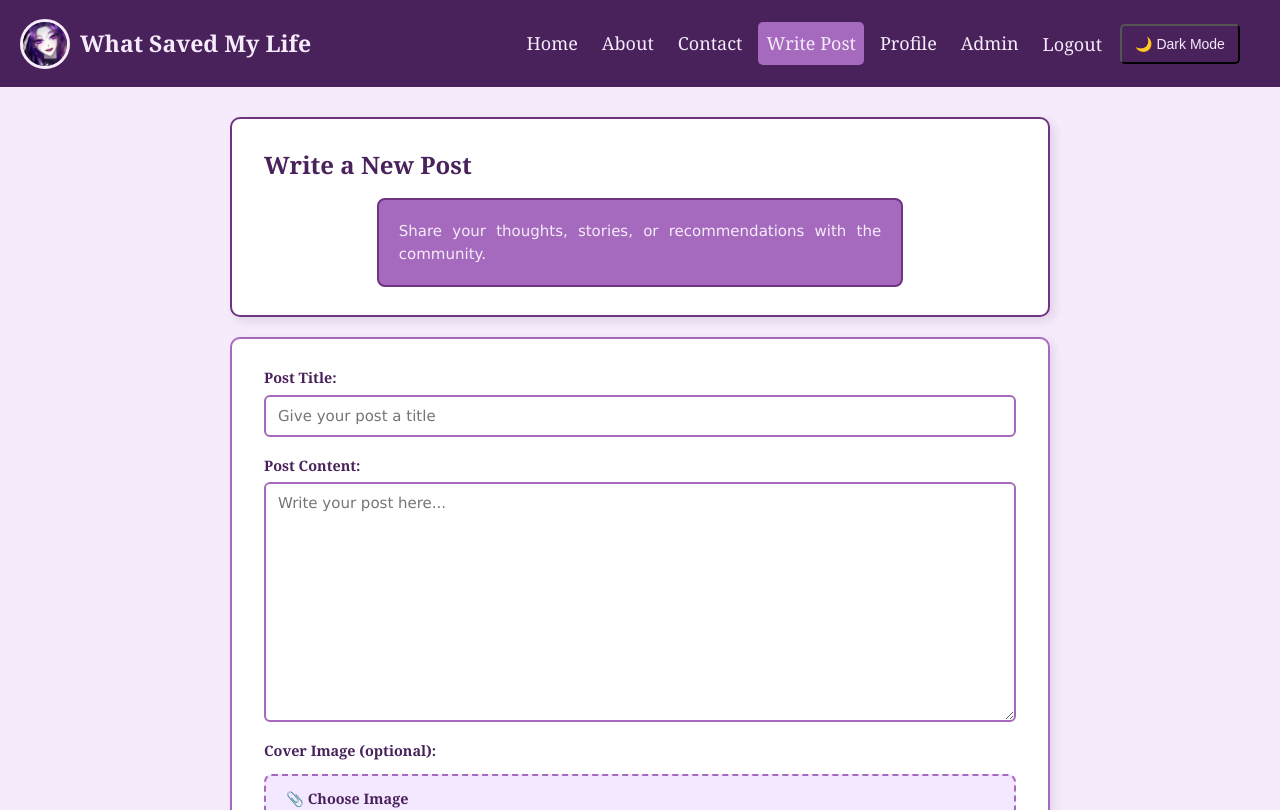
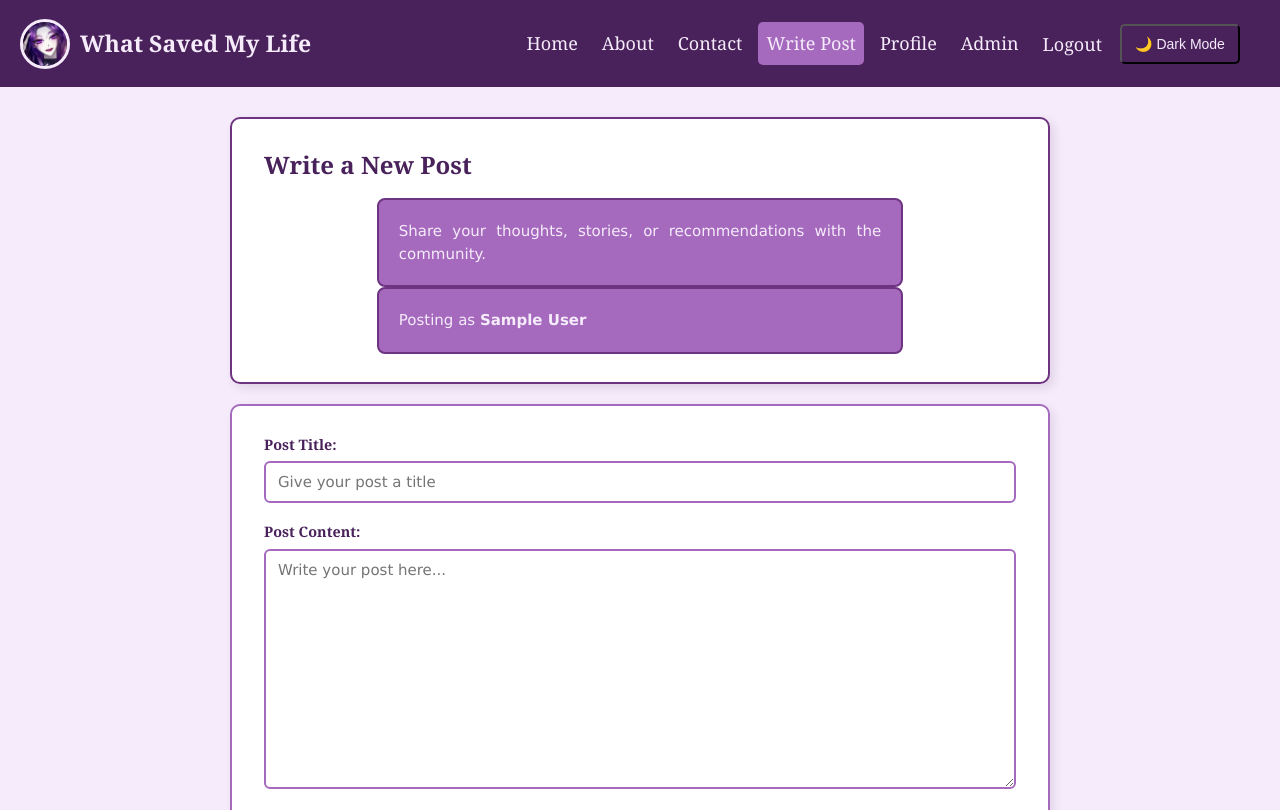
Before and after one commit to znieyuriane-gif/thefolio-project, a React (Create React App) app in the folder frontend/: page /create-post in a window 1280 px wide. Shown: the top 810 px of the page. Built offline with nearby package versions, Linux system fonts and the light colour scheme; sample sign-in values are in the browser's storage.

Commit message:
fix: disable no-unused-vars for user in CreatePostPage

```diff
--- a/frontend/src/pages/CreatePostPage.js
+++ b/frontend/src/pages/CreatePostPage.js
@@ -13,7 +13,8 @@ const CreatePostPage = () => {
   const [error,        setError]        = useState('');
   const [loading,      setLoading]      = useState(false);
 
-  const { user }  = useAuth();
+  const { user } = useAuth(); // eslint-disable-line no-unused-vars
+
   const navigate  = useNavigate();
 
   // Handle image selection + show preview
@@ -39,7 +40,9 @@ const CreatePostPage = () => {
     fd.append('title', title);
     fd.append('body', body);
     if (image) fd.append('image', image);
-
+    if (user) {
+      fd.append('author', user.id);   // or user._id / user.username depending on your backend
+    }
     try {
       const { data } = await API.post('/posts', fd, {
         headers: { 'Content-Type': 'multipart/form-data' },
@@ -64,6 +67,7 @@ const CreatePostPage = () => {
         <section className="card-warm" style={{ marginBottom: '20px' }}>
           <h2 style={{ fontFamily: "Georgia, serif" }}>Write a New Post</h2>
           <p>Share your thoughts, stories, or recommendations with the community.</p>
+          {user && <p>Posting as <strong>{user.name}</strong></p>}
         </section>
 
         <section className="card-form">
```
